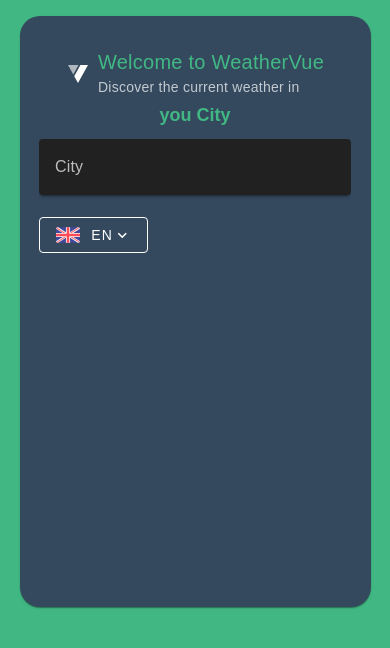
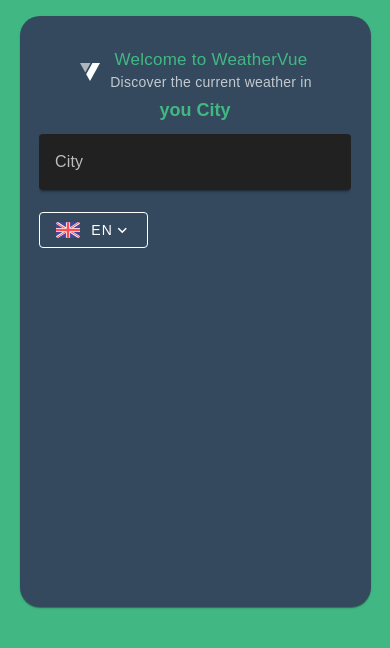
Before and after one commit to Tenebran/WeatherVue, a Vue app: page / in a window 390 px wide. Shown: the top 648 px of the page. Built offline with nearby package versions, Linux system fonts and the light colour scheme.

Commit message:
fix: adjusted font size for title on mobile resolution

```diff
--- a/src/App.vue
+++ b/src/App.vue
@@ -141,6 +141,7 @@ city.value && getWeather();
       }
     }
     &_font {
+      font-size: 17px;
       &_subtitle {
         min-width: 90vw;
       }
```
